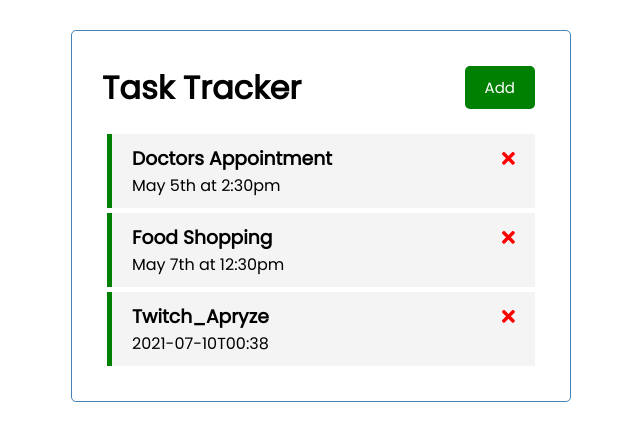
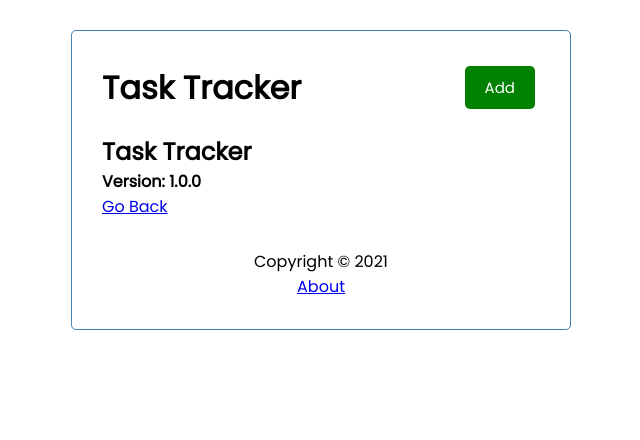
Before and after one commit to sserges/angular-crash-task, an Angular app: page /about in a window 1280 px wide. Shown: the top 440 px of the page, without its empty margins (319-959 px from the left). Built offline with nearby package versions, Linux system fonts and the light colour scheme; data requests are answered from the project's data file.

Commit message:
Angular Router

```diff
--- a/src/app/app.component.html
+++ b/src/app/app.component.html
@@ -1,4 +1,5 @@
 <div class="container">
   <app-header></app-header>
-  <app-tasks></app-tasks>
+  <router-outlet></router-outlet>
+  <app-footer></app-footer>
 </div>
--- a/src/app/app.module.ts
+++ b/src/app/app.module.ts
@@ -2,6 +2,7 @@
 import { BrowserModule } from '@angular/platform-browser';
 import { HttpClientModule } from '@angular/common/http';
 import { FormsModule } from '@angular/forms';
+import { RouterModule, Routes } from '@angular/router';
 
 import { FontAwesomeModule } from '@fortawesome/angular-fontawesome';
 
@@ -11,6 +12,13 @@
 import { TasksComponent } from './components/tasks/tasks.component';
 import { TaskItemComponent } from './components/task-item/task-item.component';
 import { AddTaskComponent } from './components/add-task/add-task.component';
+import { AboutComponent } from './components/about/about.component';
+import { FooterComponent } from './components/footer/footer.component';
+
+const appRoutes: Routes = [
+  { path: '', component: TasksComponent },
+  { path: 'about', component: AboutComponent },
+];
 
 @NgModule({
   declarations: [
@@ -20,8 +28,16 @@
     TasksComponent,
     TaskItemComponent,
     AddTaskComponent,
+    AboutComponent,
+    FooterComponent,
   ],
-  imports: [BrowserModule, FontAwesomeModule, HttpClientModule, FormsModule],
+  imports: [
+    BrowserModule,
+    FontAwesomeModule,
+    HttpClientModule,
+    FormsModule,
+    RouterModule.forRoot(appRoutes, { enableTracing: true }),
+  ],
   providers: [],
   bootstrap: [AppComponent],
   schemas: [NO_ERRORS_SCHEMA],
--- /dev/null
+++ b/src/app/components/about/about.component.html
@@ -0,0 +1,5 @@
+<div>
+  <h2>Task Tracker</h2>
+  <h4>Version: 1.0.0</h4>
+  <a routerLink="/">Go Back</a>
+</div>
--- /dev/null
+++ b/src/app/components/about/about.component.ts
@@ -0,0 +1,15 @@
+import { Component, OnInit } from '@angular/core';
+
+@Component({
+  selector: 'app-about',
+  templateUrl: './about.component.html',
+  styleUrls: ['./about.component.css']
+})
+export class AboutComponent implements OnInit {
+
+  constructor() { }
+
+  ngOnInit(): void {
+  }
+
+}
--- /dev/null
+++ b/src/app/components/footer/footer.component.css
@@ -0,0 +1,4 @@
+footer {
+  margin-top: 30px;
+  text-align: center;
+}
--- /dev/null
+++ b/src/app/components/footer/footer.component.html
@@ -0,0 +1,4 @@
+<footer>
+  <p>Copyright &copy; 2021</p>
+  <a routerLink="/about">About</a>
+</footer>
--- /dev/null
+++ b/src/app/components/footer/footer.component.ts
@@ -0,0 +1,15 @@
+import { Component, OnInit } from '@angular/core';
+
+@Component({
+  selector: 'app-footer',
+  templateUrl: './footer.component.html',
+  styleUrls: ['./footer.component.css']
+})
+export class FooterComponent implements OnInit {
+
+  constructor() { }
+
+  ngOnInit(): void {
+  }
+
+}
```
Also changed, not shown: src/app/components/about/about.component.css (added), 2 other files (tests, documents, lock files or other folders).
